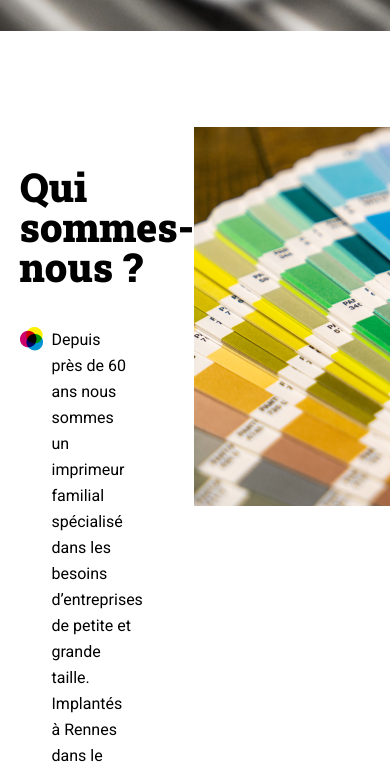
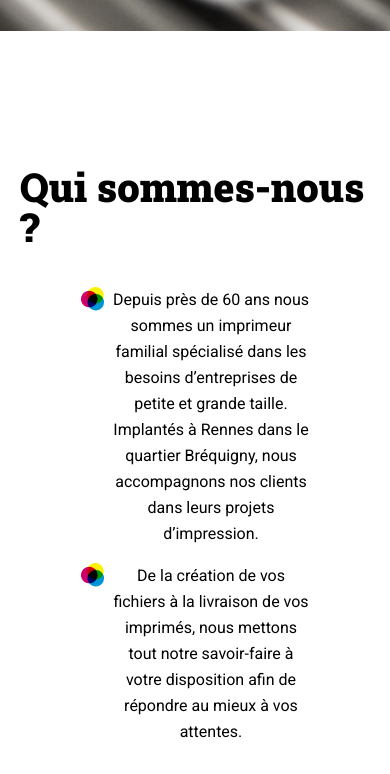
Before and after one commit to Olry-Loic/Print-it-JS-main, a plain HTML site: page index.html in a window 390 px wide. Shown: the part 540-1314 px from the top of the page. Drawn offline with Linux system fonts and the light colour scheme.

Commit message:
mise en place du responsive

```diff
--- a/assets/script.js
+++ b/assets/script.js
@@ -21,22 +21,12 @@ const slides = [
 	}
 ]
 
+// Index de l'image actuellement affichée
+let currentIndex = 0;
 
 //sélectionner l'élément HTML correspondant
 const arrowLeft = document.getElementById("arrow_left");
 const arrowRight = document.getElementById("arrow_right");
-const bannerImg = document.querySelector('.banner-img');
-const paragraph = document.querySelector('p');
-
-//creation des bullet point
-let dotsDiv = document.querySelector('.dots');
-let dotHTML = '';
-
-// sélectionner tous les éléments de classe "dot"
-let dots = document.getElementsByClassName('dot');
-
-// Index de l'image actuellement affichée
-let currentIndex = 0;
 
 //rendre la fleche de gauche cliquable
 arrowLeft.addEventListener("click", function () {
@@ -62,15 +52,35 @@ arrowRight.addEventListener("click", function () {
   updateActiveDotIndex();
 });
 
+//sélectionner l'élément HTML correspondant
+const bannerImg = document.querySelector('.banner-img');
 // mise a jour du lien de l'image
 function updateBannerImage() {
 	bannerImg.src = "./assets/images/slideshow/" + slides[currentIndex].image;
   }
+
+//sélectionner l'élément HTML correspondant
+const paragraph = document.querySelector('p');
 //mise à jour du text
 function updateParagraphText() {
 	let currentSlide = slides[currentIndex];
 	paragraph.innerHTML = currentSlide.tagLine;
 }
+
+//creation des bullet point
+let dotsDiv = document.querySelector('.dots');
+let dotHTML = '';
+
+//création du nombres de bullet point présent sur le carousel qui représente le mombre d'image présent dans le tableau
+for (let i = 0; i < slides.length; i++) {
+	dotHTML += '<div class="dot"></div>';
+  }
+
+//inserer les balise DIV dans le html
+dotsDiv.innerHTML = dotHTML;
+
+// sélectionner tous les éléments de classe "dot"
+let dots = document.getElementsByClassName('dot');
 
 // fonction pour mettre à jour la classe "dot_selected"
 function updateActiveDotIndex() {
@@ -79,14 +89,6 @@ function updateActiveDotIndex() {
 	}
 	dots[currentIndex].classList.add('dot_selected');
   }
-
-//création du nombres de bullet point présent sur le carousel qui représente le mombre d'image présent dans le tableau
-for (let i = 0; i < slides.length; i++) {
-  dotHTML += '<div class="dot"></div>';
-}
-
-//inserer les balise DIV dans le html
-dotsDiv.innerHTML = dotHTML;
 
 // appel initial pour mettre en surbrillance le premier bullet point
 updateActiveDotIndex();
--- a/assets/style.css
+++ b/assets/style.css
@@ -298,3 +298,24 @@ footer div {
 		flex: 2;
 	}
 }
+
+@media all and (max-width: 1100px) {
+	#about-us {
+		display: flex;
+		flex-direction: column;
+		align-items: center;
+	}
+	ol, ul {
+		list-style: none;
+		text-align: center;
+		display: flex;
+		justify-content: center;
+		flex-direction: column;
+		align-items: center;
+	}
+
+	#about-us article, #about-us aside {
+
+		margin-top: 20px;
+	}
+}
```
